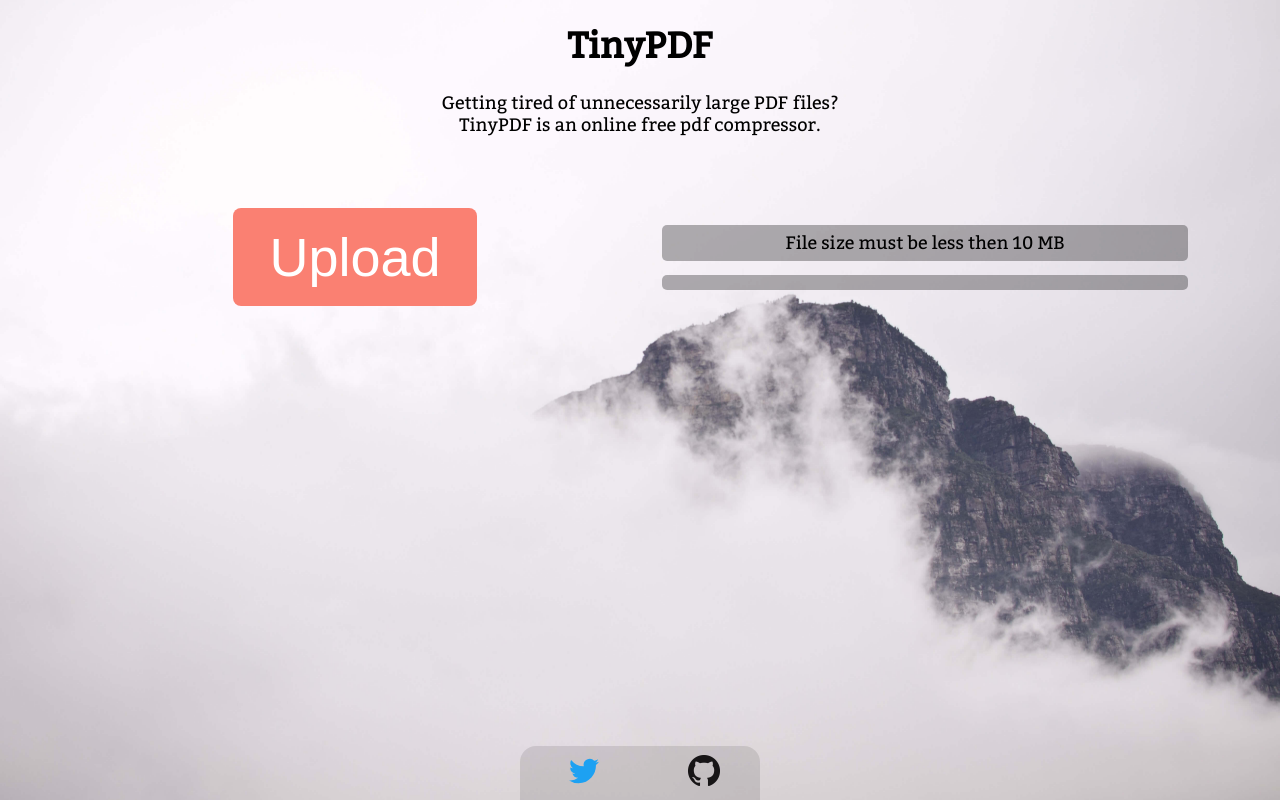
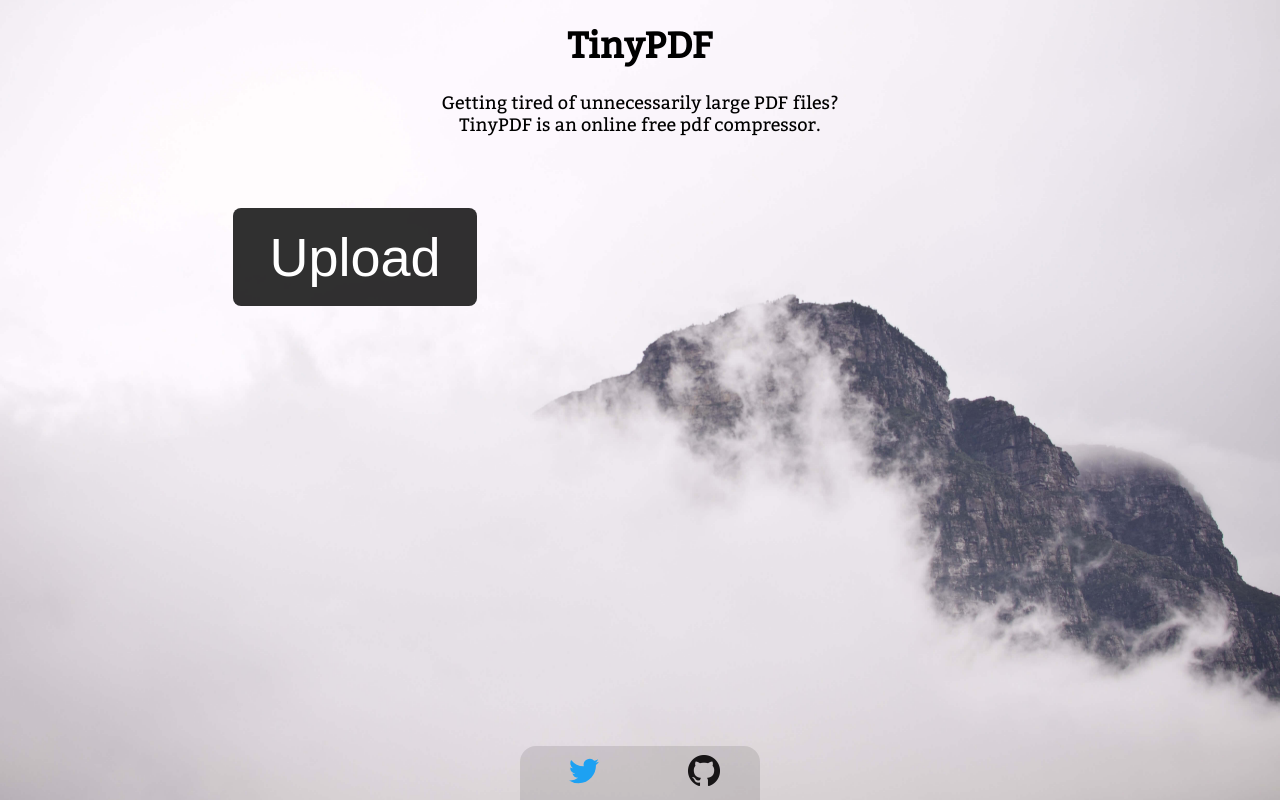
Before and after one commit to mhn147/tinyPDF, a Flask app: page / in a window 1280 px wide. Run offline with Flask 2, Linux system fonts and the light colour scheme; some libraries are stand-ins or nearby versions.

Commit message:
redesign encore

```diff
--- a/static/css/main.css
+++ b/static/css/main.css
@@ -133,6 +133,27 @@ footer {
     }
 }
 
+.error-text {
+    display: none;
+    color: red;
+    background-color: transparent;
+}
+
+
+.file-size, .response-text {
+    text-decoration: underline;
+    display: none;
+}
+
+.download-notice {
+    font-size: 0.8rem;
+    color: white;
+    opacity: 87%;
+    background-color: rgba(0, 0, 0, 0.6);
+    display: none;
+    margin: 0;
+}
+
 /* all submit-btn code is from: https://css-tricks.com/overriding-default-button-styles/ */
 .submit-btn {
     display: inline-block;
@@ -141,8 +162,9 @@ footer {
     margin: 1rem 0;
     text-decoration: none;
     border-radius: 8px;
-    background: salmon;
+    background: #121212;
     color: #ffffff;
+    opacity: 87%;
     font-family: sans-serif;
     font-size: 3rem;
     cursor: pointer;
@@ -161,7 +183,8 @@ footer {
 }
 .submit-btn:hover,
 .submit-btn:focus {
-    background: rgb(255, 117, 102);
+    background: black;
+    color: #bbb;
 }
 .submit-btn:focus {
     outline: 1px solid #fff;
@@ -179,23 +202,17 @@ footer {
 }
 
 
-.feedback, .response {
-    margin: 1em;
-    height: 20%;
-    display: flex;
-
-}
-
-
 .download-btn, .download-btn:visited,
 .download-btn:hover, .download-btn:active {
+    text-decoration: none;
     background-color: transparent;
-    margin: 0.2rem 0;
-    font-size: 2rem;
-    color: salmon;
+    padding: 1rem;
+    font-size: 2.5rem;
+    color: #121212;
 }
-
-
-.file-size {
-    text-decoration: underline;
+@media (max-width: 48rem) {
+    .download-btn, .download-btn:visited,
+    .download-btn:hover, .download-btn:active {
+        font-size: 1.8rem;
+    }
 }
--- a/static/css/nprogress.min.css
+++ b/static/css/nprogress.min.css
@@ -1 +1 @@
-#nprogress{pointer-events:none}#nprogress .bar{background:salmon;position:fixed;z-index:1031;top:0;left:0;width:100%;height:2px}#nprogress .peg{display:block;position:absolute;right:0;width:100px;height:100%;box-shadow:0 0 10px #29d,0 0 5px #29d;opacity:1;-webkit-transform:rotate(3deg) translate(0,-4px);-ms-transform:rotate(3deg) translate(0,-4px);transform:rotate(3deg) translate(0,-4px)}#nprogress .spinner{display:block;position:fixed;z-index:1031;top:15px;right:15px}#nprogress .spinner-icon{width:18px;height:18px;box-sizing:border-box;border:solid 2px transparent;border-top-color:salmon;border-left-color:#29d;border-radius:50%;-webkit-animation:nprogress-spinner .4s linear infinite;animation:nprogress-spinner .4s linear infinite}.nprogress-custom-parent{overflow:hidden;position:relative}.nprogress-custom-parent #nprogress .bar,.nprogress-custom-parent #nprogress .spinner{position:absolute}@-webkit-keyframes nprogress-spinner{0%{-webkit-transform:rotate(0)}100%{-webkit-transform:rotate(360deg)}}@keyframes nprogress-spinner{0%{transform:rotate(0)}100%{transform:rotate(360deg)}}
+#nprogress{pointer-events:none}#nprogress .bar{background:#121212;position:fixed;z-index:1031;top:0;left:0;width:100%;height: 4px}#nprogress .peg{display:block;position:absolute;right:0;width:100px;height:100%;box-shadow:0 0 10px #29d,0 0 5px #29d;opacity:1;-webkit-transform:rotate(3deg) translate(0,-4px);-ms-transform:rotate(3deg) translate(0,-4px);transform:rotate(3deg) translate(0,-4px)}#nprogress .spinner{display:block;position:fixed;z-index:1031;top:15px;right:15px}#nprogress .spinner-icon{width:18px;height:18px;box-sizing:border-box;border:solid 2px transparent;border-top-color:#121212;border-left-color:#29d;border-radius:50%;-webkit-animation:nprogress-spinner .4s linear infinite;animation:nprogress-spinner .4s linear infinite}.nprogress-custom-parent{overflow:hidden;position:relative}.nprogress-custom-parent #nprogress .bar,.nprogress-custom-parent #nprogress .spinner{position:absolute}@-webkit-keyframes nprogress-spinner{0%{-webkit-transform:rotate(0)}100%{-webkit-transform:rotate(360deg)}}@keyframes nprogress-spinner{0%{transform:rotate(0)}100%{transform:rotate(360deg)}}
--- a/static/js/main.js
+++ b/static/js/main.js
@@ -3,18 +3,26 @@ var customBtn = $('.submit-btn');
 var customText = $('.custom-text');
 var fileSizeText = $('.file-size');
 var errorText = $('.error-text');
-var progressBar = $('.progress-bar');
 var responseText = $('.response-text');
 var downloadBtn = $('.download-btn');
+var downloadNotice = $('.download-notice');
 var originalFileSize = 0;
 var filename = '';
 var file = null;
 
 
+
+$(document).ready(function(){
+    customBtn.click(function() {
+        realFileBtn.click();
+    });
+})
+
+
 realFileBtn.change(function() {
     reset();
     if (realFileBtn.val()) {
-        $('.progress-status-container').hide();
+
 
         // extracts the filename, in MB
         var filesize = (this.files[0].size / 1048576).toFixed(3);
@@ -30,7 +38,7 @@ realFileBtn.change(function() {
         file = this.files[0];
         originalFileSize = filesize;
         filename = $('input[type=file]').val().split('\\').pop();
-        customText.html(truncate(filename, 15));
+        customText.html(truncateFileName(filename, 15));
         fileSizeText.html('Original size: ' + originalFileSize + ' MB');
         fileSizeText.show();
         customText.show();
@@ -41,13 +49,15 @@ realFileBtn.change(function() {
         $.ajax({
             xhr: function() {
                 $('.progress-status-container').show();
-                setProgressStatus('Uploading and compressing...');
-                progressBar.show();
+                setProgressStatus('Uploading...');
                 var xhr = new window.XMLHttpRequest();
                 xhr.responseType = 'json';
                 xhr.upload.addEventListener('progress', function(e) {
                     var loaded = e.loaded;
                     var total = e.total;
+                    if (loaded / total == 1) {
+                        setProgressStatus('Compressing...');
+                    }
                     NProgress.set(loaded / total);
                 }, false);
                 return xhr;
@@ -69,11 +79,11 @@ realFileBtn.change(function() {
             success: function() {
                 var filesize = getCookie('filesize');
                 responseText.show();
-                // response-text: New size: 80 KB -32%
-                responseText.html('New size: ' + filesize + ' MB -' +
+                responseText.html('New size: ' + filesize + ' MB - ' +
                     calculateDiffPercentage(originalFileSize, filesize) + '%');
                 downloadBtn.prop('download', new Date().getTime() + filename);
-                downloadBtn.show();
+                downloadBtn.fadeIn(1500);
+                downloadNotice.fadeIn(2000);
                 customBtn.prop('disabled', false);
                 setProgressStatus('Finished');
             }
@@ -83,20 +93,13 @@ realFileBtn.change(function() {
     }
 });
 
-
-function set_progress_percentage(percent) {
-    var progressBar = document.getElementsByClassName('progress-bar')[0];
-    var computedStyle = getComputedStyle(progressBar);
-    var width = parseFloat(computedStyle.getPropertyValue('--width')) || 0;
-    progressBar.style.setProperty('--width', percent);
-    progressBar.setAttribute('data-percentage', percent + '%');
-}
-
+$('form').submit(function(e) {
+    e.preventDefault();
+});
 
 function setProgressStatus(state) {
     $('#progress-status').text(state);
 }
-
 
 // https://stackoverflow.com/questions/10730362/get-cookie-by-name
 function getCookie(name) {
@@ -106,10 +109,6 @@ function getCookie(name) {
 }
 
 
-$('form').submit(function(e) {
-    e.preventDefault();
-});
-
 
 function calculateDiffPercentage(originalFileSize, filesize) {
     var diff = originalFileSize - filesize;
@@ -117,29 +116,21 @@ function calculateDiffPercentage(originalFileSize, filesize) {
     return ((diff / originalFileSize) * 100).toFixed(2);
 }
 
-
-customBtn.click(function() {
-    realFileBtn.click();
-});
+function truncateFileName(filename, num_char) {
+    if (filename.length > num_char) {
+        var parts = filename.split('.');
+        filename = parts[0];
+        extension = parts[1];
+        return filename.substring(0, num_char + 1) + '.' + extension;
+    }
+}
 
 function reset() {
-    progressBar.hide();
+    $('.progress-status-container').hide();
+    downloadNotice.hide();
     customText.hide();
     fileSizeText.hide();
     errorText.hide();
     responseText.hide();
     downloadBtn.hide();
 }
-
-function truncate(filename, num_char) {
-    if (filename.length > num_char) {
-        var parts = filename.split('.');
-        filename = parts[0];
-        extension = parts[1];
-        return filename.substring(0, num_char + 1) + '---.' + extension;
-    }
-}
-
-$(document).ready(function(){
-    // NProgress.set(0.4);
-})
--- a/templates/index.html
+++ b/templates/index.html
@@ -13,42 +13,6 @@
 </head>
 <body>
      <div class="background"></div>
-    <!-- <main class="container">
-        <section class="info">
-            <header>
-                <h1 class="brand">
-                    TinyPDF
-                </h1>
-                <p>
-                    Getting tired of unnecessarily large PDF files? <br>
-                    TinyPDF is an online free pdf compressor.
-                </p>
-            </header>
-            <article class="cool-pic">
-                <img src="{{ url_for('static', filename='img/undraw_file_analysis.svg')}}" alt="">
-            </article>
-        </section>
-        <section class="upload">
-            <form action="/" method="POST" enctype="multipart/form-data">
-                <input type="file" accept="application/pdf" class="input-file-btn" hidden="hidden">
-                <input type="submit" value="Upload" class="submit-btn">
-                <div class="feedback">
-                    <span class="custom-text">No file chosen, yet.</span>
-                    <span class="error-text">File size must be less then 10 MB</span>
-                    <span class="file-size"></span>
-                </div>
-            </form>
-
-            <div class="progress-bar" data-label="Uploading..."
-                style="--width: 0; display: none;" data-percentage="0%">
-            </div>
-
-            <div class="response">
-                <span class="response-text" style="display: none;"></span>
-                <a href="/get" class="download-btn" style="display: none;">Download</a>
-            </div>
-        </section>
-    </main> -->
 
     <main class="container">
         <div class="row">
@@ -71,14 +35,11 @@
                 </div>
             </div>
             <div class="col-12 col-lg-6 d-flex flex-column justify-content-center">
-                <!-- <div class="feedback">
-                    <span class="error-text">File size must be less then 10 MB</span>
-                    <span class="file-size"></span>
-                </div> -->
-                <span class="error-text text-feedback">File size must be less then 10 MB</span>
+                <span class="error-text text-feedback">File size must be less then 20 MB !</span>
                 <span class="file-size text-feedback"></span>
-                <span class="response-text text-feedback" style="display: none;"></span>
+                <span class="response-text text-feedback"></span>
                 <a href="/get" class="download-btn text-feedback" style="display: none;">Download</a>
+                <span class="text-feedback download-notice">(You can use the download button only once!)</span>
             </div>
         </div>
     </main>
```
